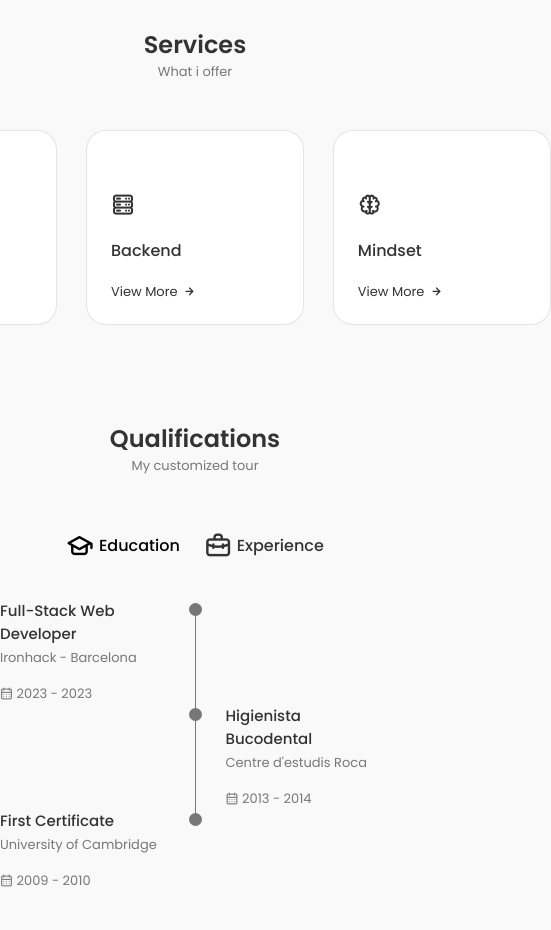
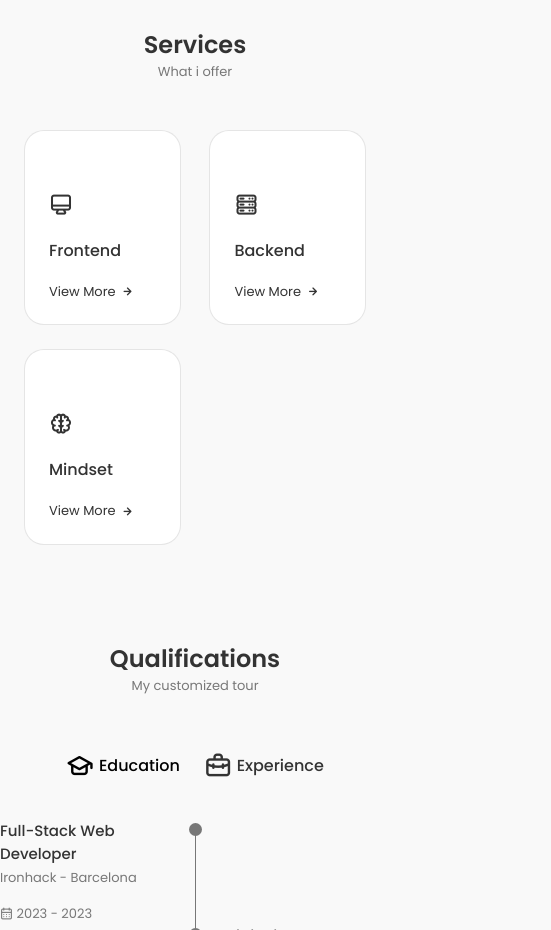
Before and after one commit to admartinbarcelo/portfolio-admartinbarcelo, a React (Vite) app: page / in a window 390 px wide. Shown: the part 4220-5150 px from the top of the page, 551 px wide, since content can reach past the window. Built offline with nearby package versions, Linux system fonts and the light colour scheme.

Commit message:
solution responsive

```diff
--- a/src/App.css
+++ b/src/App.css
@@ -1,15 +1,79 @@
-/* Google Fonts */
+/*=============== GOOGLE FONTS ===============*/
 @import url("https://fonts.googleapis.com/css2?family=Poppins:wght@400;500;600&display=swap");
 
-/* CSS Base */
+/*=============== VARIABLES CSS ===============*/
+:root {
+  --header-height: 3rem;
+
+  /*========== Colors ==========*/
+  /*Color RGB*/
+  --hue: 0;
+  --sat: 0%;
+  --title-color: rgb(51, 51, 51);
+  --title-color-dark: rgb(0, 0, 0);
+  --text-color: rgb(119, 119, 119);
+  --body-color: rgb(249, 249, 249);
+  --container-color: rgb(255, 255, 255);
+
+  /*========== Font and typography ==========*/
+  --body-font: "Poppins", sans-serif;
+
+  /*.5rem = 8px | 1rem = 16px ...*/
+  --big-font-size: 3.5rem;
+  --h1-font-size: 2.25rem;
+  --h2-font-size: 1.5rem;
+  --h3-font-size: 1.25rem;
+  --normal-font-size: 1rem;
+  --small-font-size: 0.875rem;
+  --smaller-font-size: 0.813rem;
+  --tiny-font-size: 0.625rem;
+
+  /*========== Font weight ==========*/
+  --font-normal: 400;
+  --font-medium: 500;
+  --font-semi-bold: 600;
+
+  /*========== Margenes Bottom ==========*/
+  /*.5rem = 8px | 1rem = 16px ...*/
+  --mb-0-25: 0.25rem;
+  --mb-0-5: 0.5rem;
+  --mb-0-75: 0.75rem;
+  --mb-1: 1rem;
+  --mb-1-5: 1.5rem;
+  --mb-2: 2rem;
+  --mb-2-5: 2.5rem;
+  --mb-3: 3rem;
+
+  /*========== z index ==========*/
+  --z-tooltip: 10;
+  --z-fixed: 100;
+  --z-modal: 1000;
+}
+
+/* Responsive typography */
+@media screen and (max-width: 992px) {
+  :root {
+    --big-font-size: 2.75rem;
+    --h1-font-size: 1.5rem;
+    --h2-font-size: 1.25rem;
+    --h3-font-size: 1rem;
+    --normal-font-size: 0.938rem;
+    --small-font-size: 0.813rem;
+    --smaller-font-size: 0.75rem;
+  }
+}
+
+/*=============== BASE ===============*/
 * {
   margin: 0;
   padding: 0;
   box-sizing: border-box;
 }
-.html {
+
+html {
   scroll-behavior: smooth;
 }
+
 body,
 button,
 input,
@@ -17,10 +81,12 @@ textarea {
   font-family: var(--body-font);
   font-size: var(--normal-font-size);
 }
+
 body {
   background-color: var(--body-color);
   color: var(--text-color);
 }
+
 h1,
 h2,
 h3 {
@@ -47,7 +113,7 @@ img {
   height: auto;
 }
 
-/* Classes CSS */
+/*=============== REUSABLE CSS CLASSES ===============*/
 .section {
   padding: 6rem 0 2rem;
 }
@@ -68,7 +134,7 @@ img {
   text-align: center;
 }
 
-/* Layout */
+/*=============== LAYOUT ===============*/
 .container {
   max-width: 968px;
   margin-left: auto;
@@ -80,7 +146,7 @@ img {
   gap: 1.5rem;
 }
 
-/* Buttons */
+/*=============== BUTTONS ===============*/
 .button {
   display: inline-block;
   background-color: var(--title-color);
@@ -103,35 +169,8 @@ img {
   align-items: center;
 }
 
-/* Responsive Points */
-@media screen and (max-width: 350px) {
-  :root {
-    --big-font-size: 2.25rem;
-  }
-
-  .container {
-    margin-left: var(--mb-1);
-    margin-right: var(--mb-1);
-  }
-}
-
-@media screen and (max-width: 576px) {
-}
-
-@media screen and (max-width: 768px) {
-  body {
-    margin: 0 0 var(--header-height) 0;
-  }
-
-  .section {
-    padding: 2rem 0 4rem;
-  }
-
-  .section__subtitle {
-    margin-bottom: var(--mb-3);
-  }
-}
-
+/*=============== BREAKPOINTS ===============*/
+/* For large devices */
 @media screen and (max-width: 992px) {
   .container {
     margin-left: var(--mb-1-5);
@@ -148,61 +187,32 @@ img {
   }
 }
 
-/* CSS Variables */
-:root {
-  --header-height: 3rem;
+/* For medium devices */
+@media screen and (max-width: 768px) {
+  body {
+    margin: 0 0 var(--header-height) 0;
+  }
 
-  /* Colors*/
-  --hue: 0;
-  --sat: 0%;
-  --title-color: rgb(51, 51, 51);
-  --title-color-dark: rgb(0, 0, 0);
-  --text-color: rgb(119, 119, 119);
-  --body-color: rgb(249, 249, 249);
-  --container-color: rgb(255, 255, 255);
+  .section {
+    padding: 2rem 0 4rem;
+  }
 
-  /* Font & types */
-  --body-font: "Poppins", sans-serif;
-
-  --big-font-size: 3rem;
-  --h1-font-size: 2.25rem;
-  --h2-font-size: 1.5rem;
-  --h3-font-size: 1.25rem;
-  --normal-font-size: 1rem;
-  --small-font-size: 0.875rem;
-  --smaller-font-size: 0.813rem;
-  --tiny-font-size: 0.625rem;
-
-  /* Font weights */
-  --font-normal: 400;
-  --font-medium: 500;
-  --font-semi-bold: 600;
-
-  /* margins bottom */
-  --mb-0-25: 0.25rem;
-  --mb-0-5: 0.5rem;
-  --mb-0-75: 0.75rem;
-  --mb-1: 1rem;
-  --mb-1-5: 1.5rem;
-  --mb-2: 2rem;
-  --mb-2-5: 2.5rem;
-  --mb-3: 3rem;
-
-  /* Z-index */
-  --z-tooltip: 10;
-  --z-fixed: 100;
-  --z-modal: 1000;
+  .section__subtitle {
+    margin-bottom: var(--mb-3);
+  }
 }
 
-/* Responsive types */
-@media screen and (max-width: 992px) {
+@media screen and (max-width: 576px) {
+}
+
+/* For small devices */
+@media screen and (max-width: 350px) {
   :root {
-    --big-font-size: 2.75rem;
-    --h1-font-size: 1.5rem;
-    --h2-font-size: 1.25rem;
-    --h3-font-size: 1rem;
-    --normal-font-size: 0.938rem;
-    --small-font-size: 0.813rem;
-    --smaller-font-size: 0.75rem;
+    --big-font-size: 2.25rem;
+  }
+
+  .container {
+    margin-left: var(--mb-1);
+    margin-right: var(--mb-1);
   }
 }
--- a/src/components/services/services.css
+++ b/src/components/services/services.css
@@ -57,7 +57,7 @@
   padding: 0 1rem;
   opacity: 0;
   visibility: hidden;
-  transition: 0.3s;
+  transition: .3s;
 }
 
 .services__modal-content {
@@ -78,7 +78,8 @@
 }
 
 .services__modal-title{
-    text-align: center;
+  text-align: center;
+
 }
 .services__modal-description {
   text-align: start;
@@ -103,7 +104,7 @@
 .services__modal-service {
   display: flex;
   align-items: center;
-  column-gap: 0.5rem;
+  column-gap: .5rem;
 }
 
 .services__modal-icon {
@@ -121,43 +122,43 @@
   visibility: visible;
 }
 
-/* Responsive */
-@media screen and (max-width: 350px) {
+/*=============== BREAKPOINTS ===============*/
+@media screen and (max-width: 992px) {
   .services__container {
-    grid-template-columns: max-content;
+      grid-template-columns: repeat(3, 218px);
+  }
+}
+
+@media screen and (max-width: 768px) {
+  .services__container {
+      grid-template-columns: repeat(2, 1fr);
   }
 
   .services__content {
-    padding-right: 6rem;
+      padding: 3.5rem 0.5rem 1.25rem 1.5rem;
+  }
+
+  .services__icon {
+      font-size: 1.5rem;
   }
 }
 
 @media screen and (max-width: 576px) {
   .services__modal-content {
-    padding: 4.5rem 1.5rem 2.5rem;
+      padding: 4.5rem 1.5rem 2.5rem;
   }
 
   .services__modal-description {
-    padding: 0;
+      padding: 0;
   }
 }
 
-@media screen and (max-width: 768px) {
+@media screen and (max-width: 350px) {
   .services__container {
-    grid-template-columns: repeat(2, 1fr);
+      grid-template-columns: max-content;
   }
 
   .services__content {
-    padding: 3.5rem 0.5rem 1.25rem 1.5rem;
-  }
-
-  .services__icon {
-    font-size: 1.5rem;
+      padding-right: 6rem;
   }
 }
-
-@media screen and (max-width: 992px) {
-  .services__container {
-    grid-template-columns: repeat(3, 218px);
-  }
-}
```
